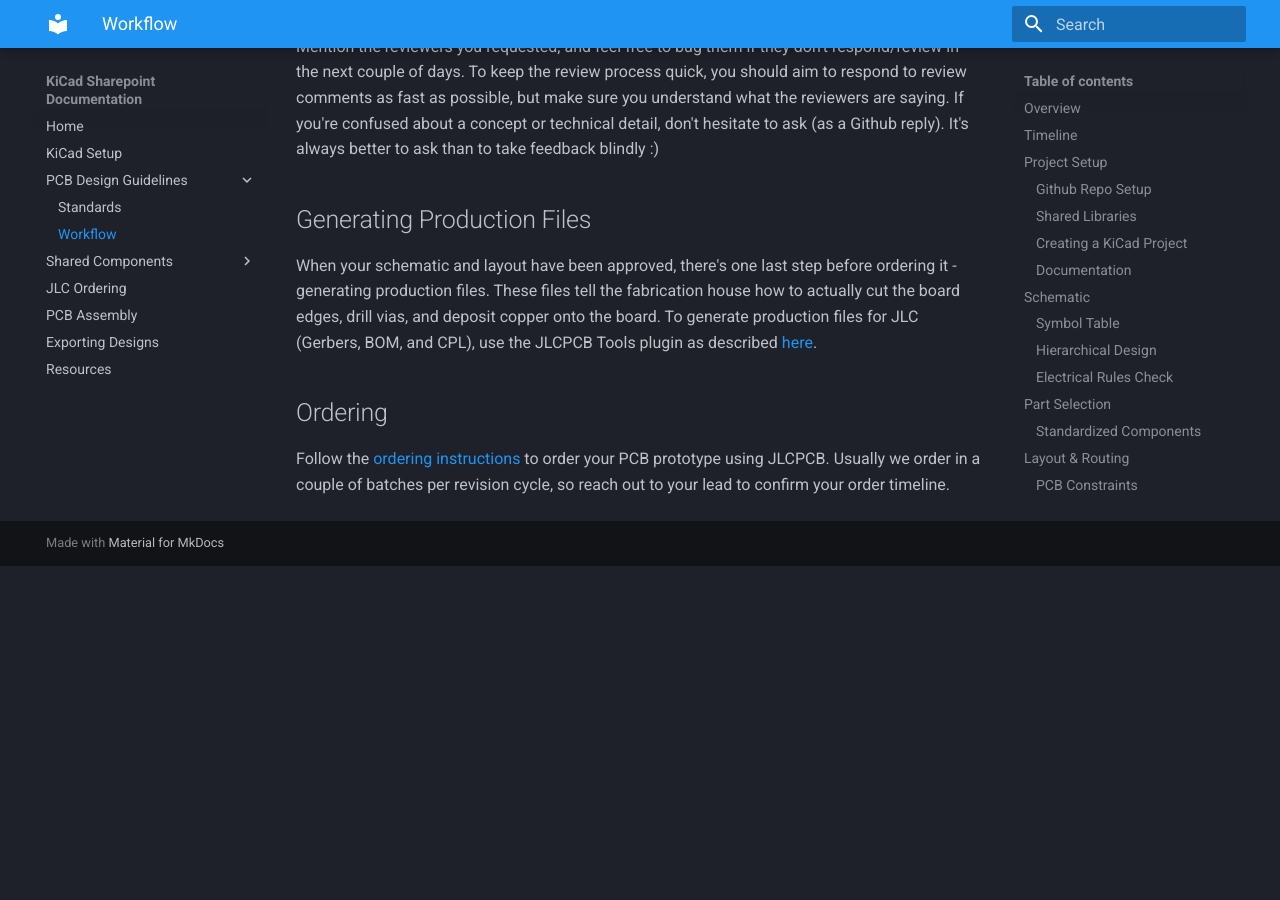
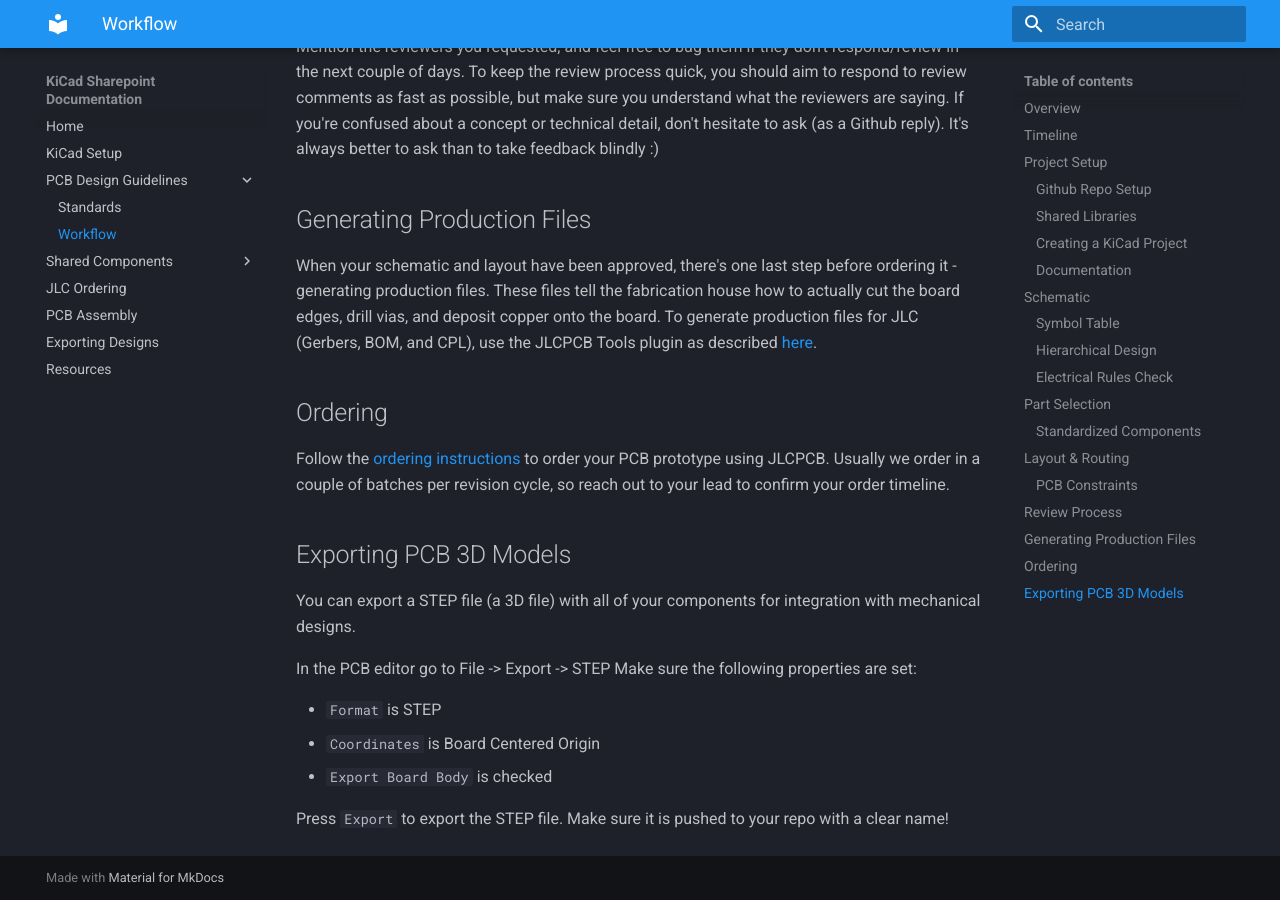
Before and after one commit to lhr-solar/KiCAD-Sharepoint, an MkDocs documentation site: the page built from docs/Workflow.md, in a window 1280 px wide and 900 px high, scrolled down 5291 px. Built offline with MkDocs 1.6.1 and Material for MkDocs 9.7.7, drawn with Linux system fonts in a browser that asks for light colours; before the commit the page ends 5857 px from its top, so only the background shows below that.

Commit message:
Instructions for 3D Models (#29)
* 3d

* Update docs/Workflow.md

Co-authored-by: gemini-code-assist[bot] <176961590+gemini-code-assist[bot]@users.noreply.github.com>

* Update docs/Workflow.md

Co-authored-by: gemini-code-assist[bot] <176961590+gemini-code-assist[bot]@users.noreply.github.com>

* Update docs/Workflow.md

Co-authored-by: gemini-code-assist[bot] <176961590+gemini-code-assist[bot]@users.noreply.github.com>

---------

Co-authored-by: gemini-code-assist[bot] <176961590+gemini-code-assist[bot]@users.noreply.github.com>

```diff
--- a/docs/Workflow.md
+++ b/docs/Workflow.md
@@ -95,3 +95,15 @@ Now copy the Github link to your PR and send it in the `#review-request` channel
 When your schematic and layout have been approved, there's one last step before ordering it - generating production files. These files tell the fabrication house how to actually cut the board edges, drill vias, and deposit copper onto the board. To generate production files for JLC (Gerbers, BOM, and CPL), use the JLCPCB Tools plugin as described [here](KiCad-Setup.md#kicad-jlcpcb-tools).
 ## Ordering
 Follow the [ordering instructions](./Ordering.md) to order your PCB prototype using JLCPCB. Usually we order in a couple of batches per revision cycle, so reach out to your lead to confirm your order timeline.
+
+## Exporting PCB 3D Models
+You can export a STEP file (a 3D file) with all of your components for integration with mechanical designs.
+
+In the PCB editor go to File -> Export -> STEP
+Make sure the following properties are set:
+
+* `Format` is STEP
+* `Coordinates` is Board Centered Origin
+* `Export Board Body` is checked
+
+Press `Export` to export the STEP file. Make sure it is pushed to your repo with a clear name!
```
